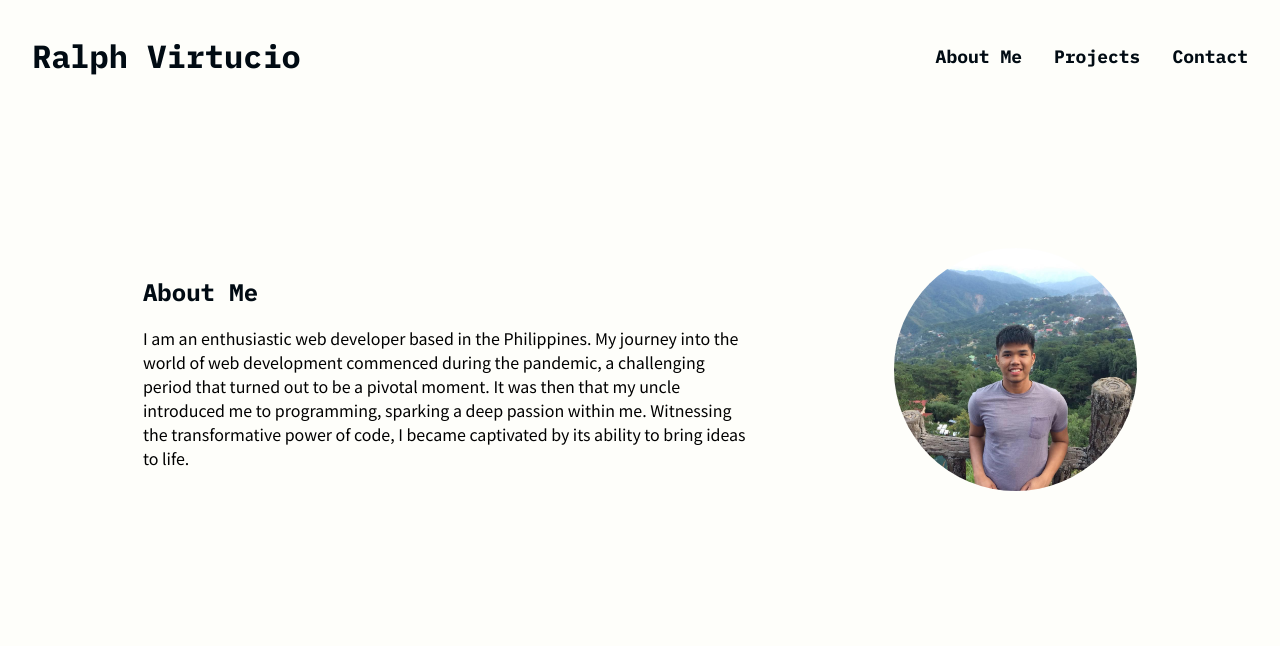
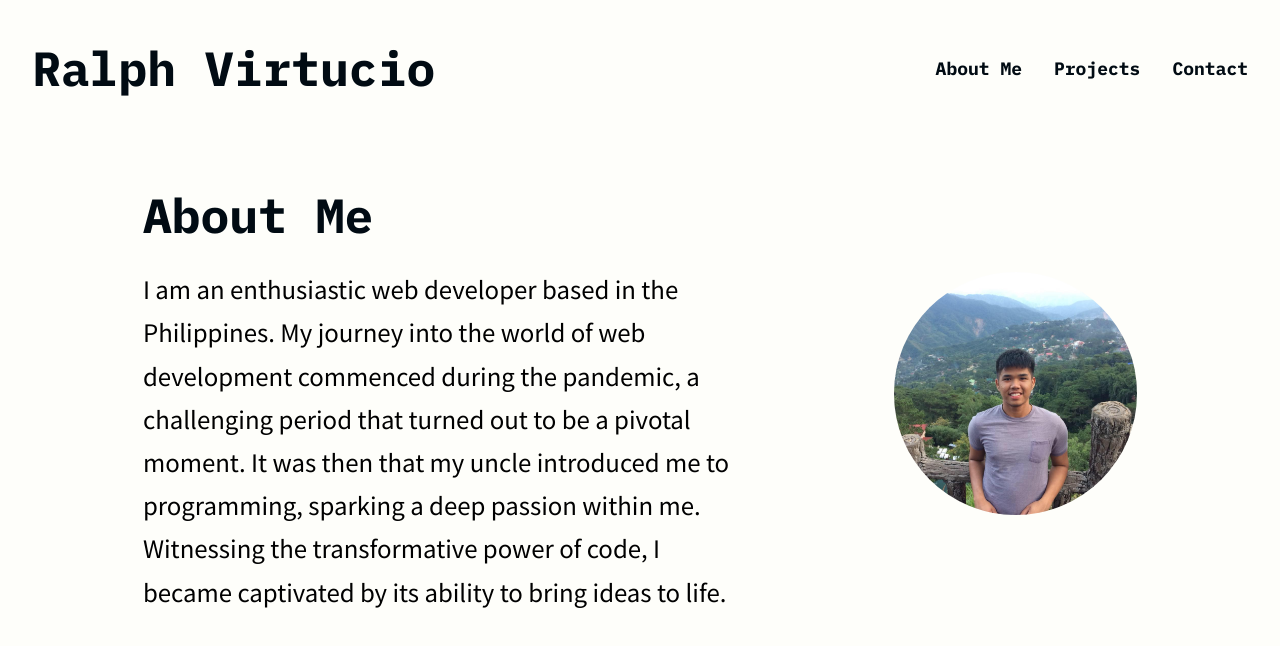
Before and after one commit to ralphvirtucio/personal-portfolio, a plain HTML site: page index.html in a window 1280 px wide. Drawn offline with Linux system fonts and the light colour scheme.

Commit message:
Updated: desktop design

```diff
--- a/style.css
+++ b/style.css
@@ -106,10 +106,23 @@ body {
     align-items: center;
   }
 
+  .header__heading {
+    font-size: 3rem;
+  }
+
   .nav__list {
     flex-direction: row;
     gap: 2rem;
   }
+
+
+  .nav__list-item a:link,
+.nav__list-item a:visited,
+.nav__list-item a:active
+{
+  font-size: 1.125rem;
+}
+
 
   .main {
     display: flex;
@@ -128,6 +141,14 @@ body {
     width: 50%;
   }
 
+  #about-me .about-me__heading {
+    font-size: 3rem;
+  }
+  #about-me .about-me__text {
+    font-size: 1.5rem;
+    line-height: 1.8;
+  }
+
   #about-me .about-me__profile {
     display: inline-block;
     width: 20%;
```
